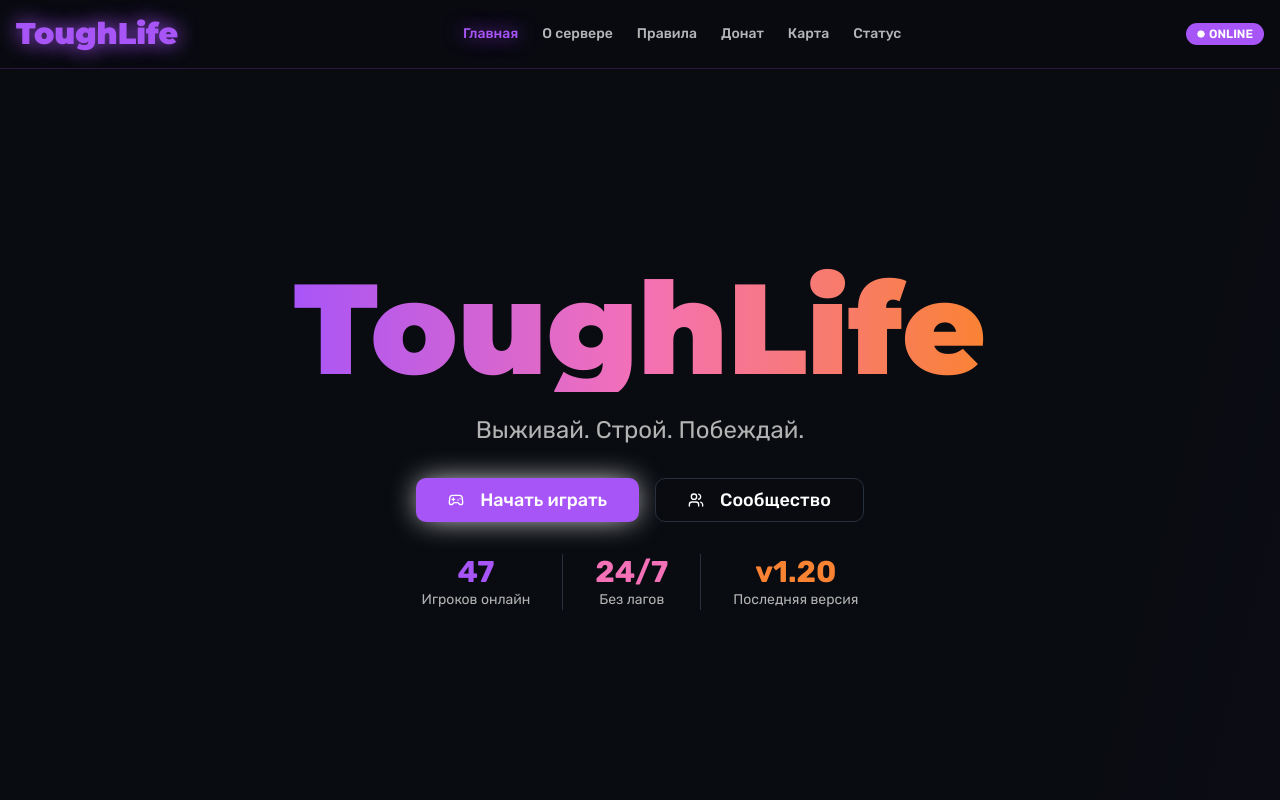
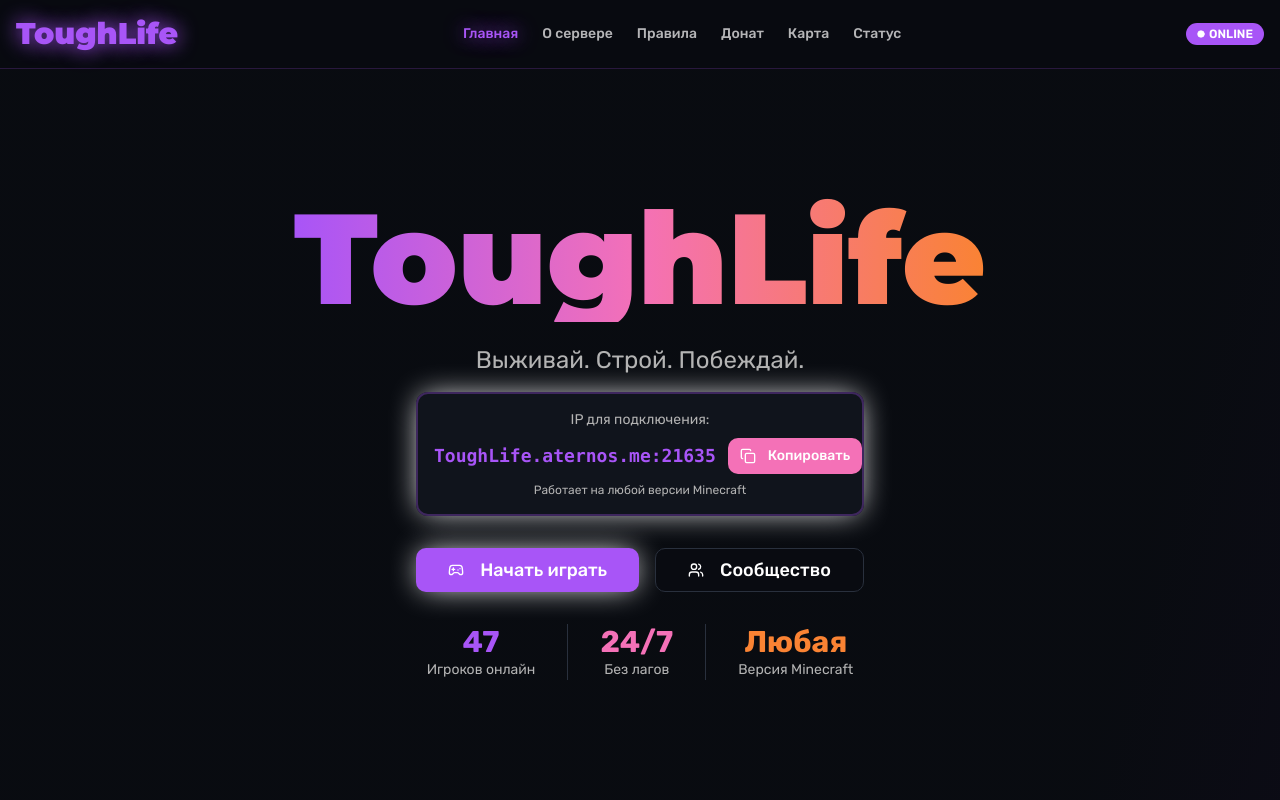
Before and after one commit to pr-poehali-dev/toughlife-website-project, a React (Vite) app: page / in a window 1280 px wide. Shown: the top 800 px of the page. Built offline with nearby package versions, Linux system fonts and the light colour scheme.

Commit message:
Добавлена поддержка кроссверсии для сервера

```diff
--- a/src/pages/Index.tsx
+++ b/src/pages/Index.tsx
@@ -140,6 +140,23 @@ const Index = () => {
             <p className="text-xl md:text-2xl text-muted-foreground">
               Выживай. Строй. Побеждай.
             </p>
+            <div className="bg-card/80 backdrop-blur border-2 border-primary/30 rounded-lg p-4 max-w-md mx-auto glow-box">
+              <div className="text-sm text-muted-foreground mb-2">IP для подключения:</div>
+              <div className="flex items-center justify-between gap-3">
+                <code className="text-lg font-bold text-primary">ToughLife.aternos.me:21635</code>
+                <Button
+                  size="sm"
+                  variant="secondary"
+                  onClick={() => {
+                    navigator.clipboard.writeText('ToughLife.aternos.me:21635');
+                  }}
+                >
+                  <Icon name="Copy" size={16} className="mr-1" />
+                  Копировать
+                </Button>
+              </div>
+              <div className="text-xs text-muted-foreground mt-2 text-center">Работает на любой версии Minecraft</div>
+            </div>
           </div>
           <div className="flex gap-4 justify-center flex-wrap">
             <Button size="lg" className="glow-box text-lg px-8">
@@ -163,8 +180,8 @@ const Index = () => {
             </div>
             <div className="w-px bg-border" />
             <div>
-              <div className="text-3xl font-bold text-accent">v1.20</div>
-              <div className="text-sm text-muted-foreground">Последняя версия</div>
+              <div className="text-3xl font-bold text-accent">Любая</div>
+              <div className="text-sm text-muted-foreground">Версия Minecraft</div>
             </div>
           </div>
         </div>
@@ -273,13 +290,25 @@ const Index = () => {
                 </CardTitle>
               </CardHeader>
               <CardContent className="space-y-4">
-                <div className="flex justify-between">
+                <div className="flex justify-between items-center">
                   <span className="text-muted-foreground">IP адрес:</span>
-                  <span className="font-bold">toughlife.server.net</span>
+                  <div className="flex items-center gap-2">
+                    <span className="font-bold text-primary">ToughLife.aternos.me:21635</span>
+                    <Button
+                      size="sm"
+                      variant="ghost"
+                      className="h-6 w-6 p-0"
+                      onClick={() => {
+                        navigator.clipboard.writeText('ToughLife.aternos.me:21635');
+                      }}
+                    >
+                      <Icon name="Copy" size={14} />
+                    </Button>
+                  </div>
                 </div>
                 <div className="flex justify-between">
                   <span className="text-muted-foreground">Версия:</span>
-                  <span className="font-bold">1.20.1</span>
+                  <span className="font-bold text-secondary">Любая версия ✨</span>
                 </div>
                 <div className="flex justify-between">
                   <span className="text-muted-foreground">Онлайн:</span>
```
